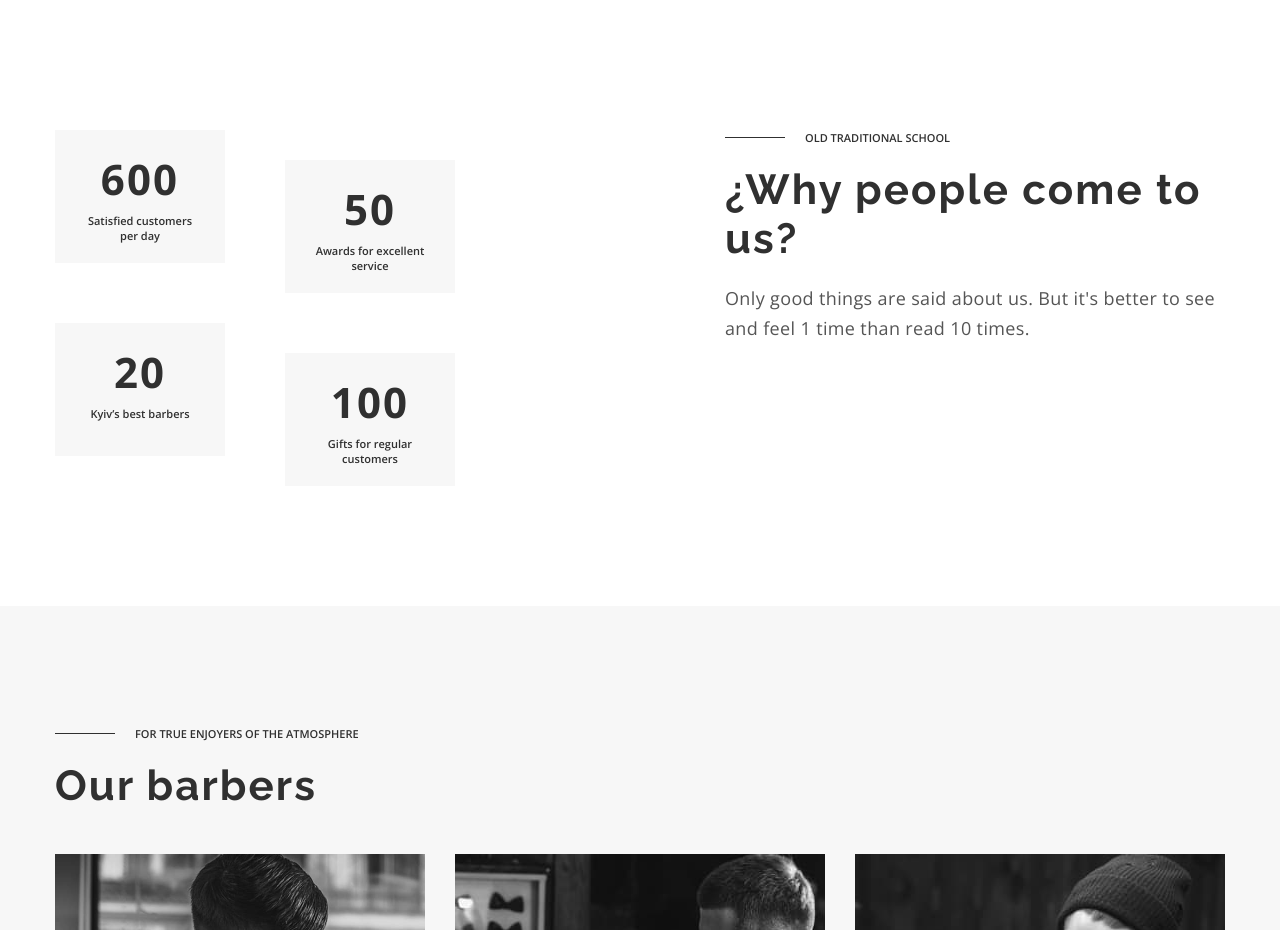
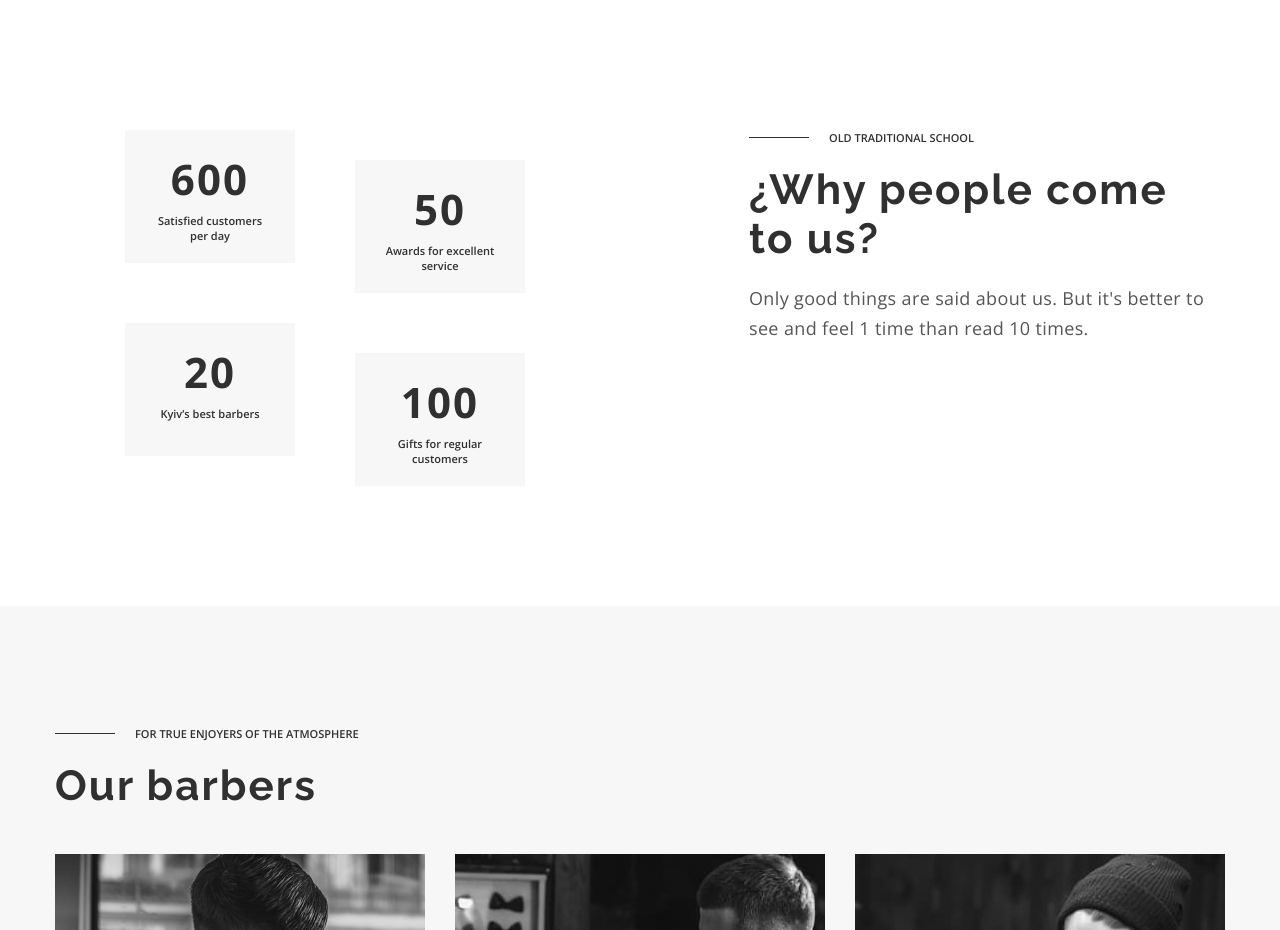
Before and after one commit to Illia-Shatokhin/barbershop-training, a plain HTML site: page index.html in a window 1280 px wide. Shown: the part 2180-3110 px from the top of the page. Drawn offline with nearby package versions, Linux system fonts and the light colour scheme.

Commit message:
Update style.css

```diff
--- a/css/style.css
+++ b/css/style.css
@@ -399,6 +399,7 @@ img {
 .things > .container {
     display: flex;
     gap: 130px;
+    padding-left: 85px;
 }
 
 .things-list {
```
